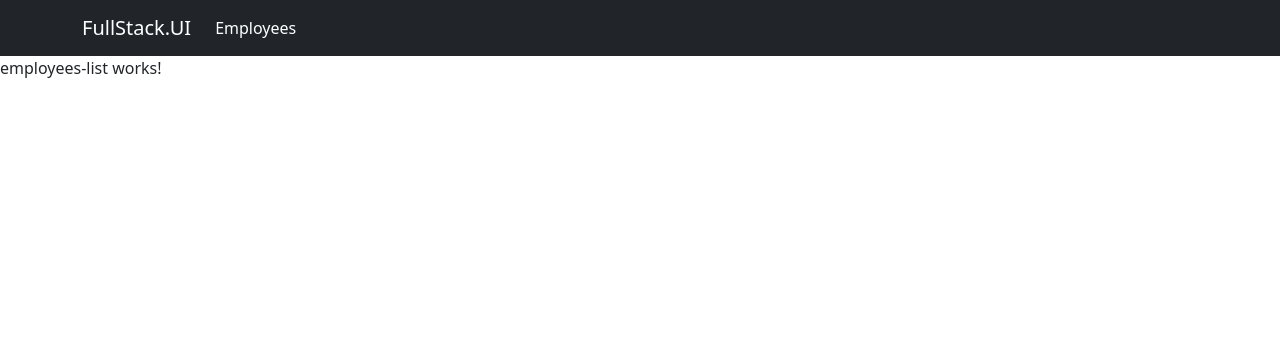
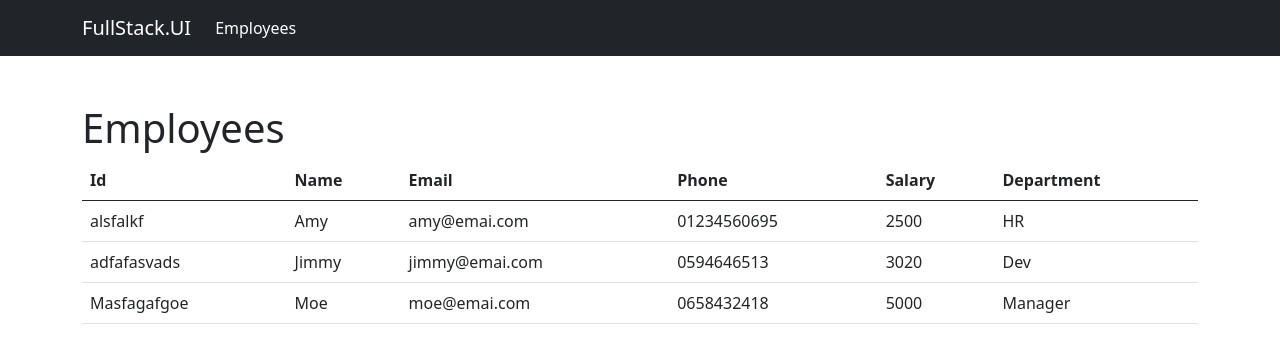
Before and after one commit to SaneManiacMG/FullStackCSharpCrud, an Angular app in the folder FrontEnd.Crud/: page / in a window 1280 px wide. Shown: the top 352 px of the page. Built offline with nearby package versions, Linux system fonts and the light colour scheme.

Commit message:
Created Employees list

```diff
--- a/FrontEnd.Crud/src/app/components/employees/employees-list/employees-list.component.html
+++ b/FrontEnd.Crud/src/app/components/employees/employees-list/employees-list.component.html
@@ -1 +1,26 @@
-<p>employees-list works!</p>
+<div class="container my-5">
+  <h1>Employees</h1>
+  <table class="table" *ngIf="employees">
+    <thead>
+      <tr>
+        <th>Id</th>
+        <th>Name</th>
+        <th>Email</th>
+        <th>Phone</th>
+        <th>Salary</th>
+        <th>Department</th>
+      </tr>
+    </thead>
+    <tbody>
+      <tr *ngFor="let employee of employees">
+        <td>{{ employee.id }}</td>
+        <td>{{ employee.name }}</td>
+        <td>{{ employee.email }}</td>
+        <td>{{ employee.phone }}</td>
+        <td>{{ employee.salary }}</td>
+        <td>{{ employee.department }}</td>
+      </tr>
+    </tbody>
+  </table>
+  <p *ngIf="!employees">No Employees found</p>
+</div>
```
Also changed, not shown: FrontEnd.Crud/src/app/models/employee.model.ts (added, +8 -0 lines).
